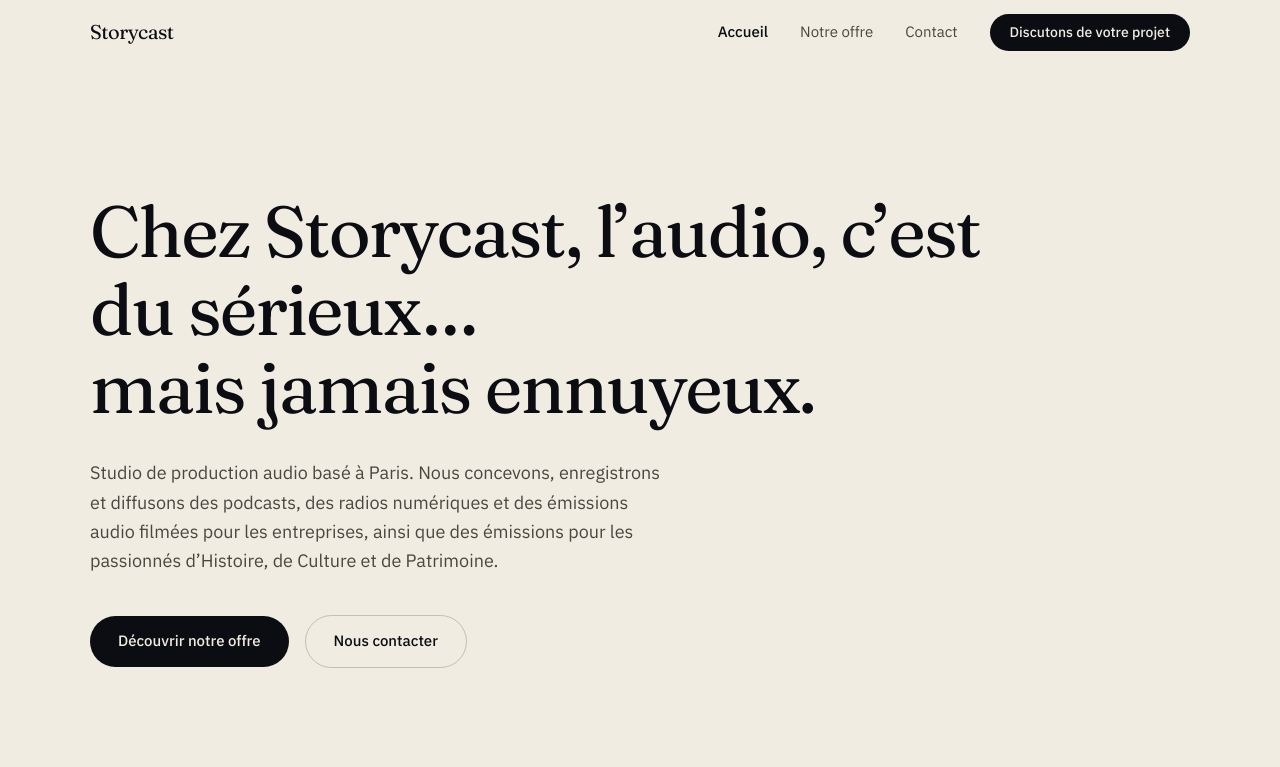
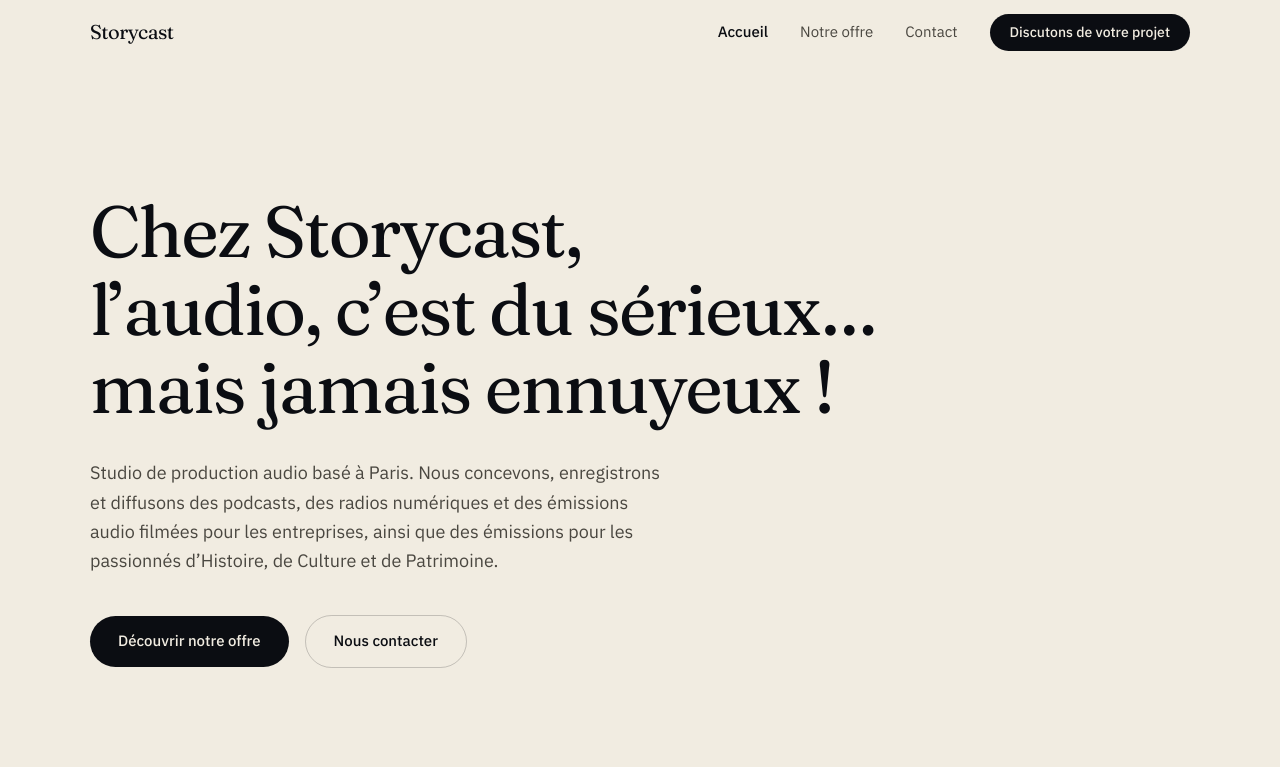
Before and after one commit to RichardFremder/storycast-site, a Next.js app: page / in a window 1280 px wide. Shown: the top 767 px of the page. Built offline with nearby package versions, Linux system fonts and the light colour scheme.

Commit message:
Add files via upload

```diff
--- a/src/app/page.tsx
+++ b/src/app/page.tsx
@@ -11,8 +11,9 @@ export default function HomePage() {
       <section className="relative overflow-hidden">
         <div className="container-edit pt-20 pb-16 md:pt-32 md:pb-24">
           <h1 className="max-w-4xl font-display text-[2.5rem] leading-[1.08] tracking-tight text-ink sm:text-6xl md:text-7xl">
-            Chez Storycast, l&rsquo;audio, c&rsquo;est du sérieux…
-            <br className="hidden md:block" /> mais jamais ennuyeux.
+            Chez Storycast,
+            <br /> l&rsquo;audio, c&rsquo;est du sérieux…
+            <br /> mais jamais ennuyeux !
           </h1>
           <p className="mt-8 max-w-xl text-[17px] leading-relaxed text-stone-70 md:text-lg">
             Studio de production audio basé à Paris. Nous concevons,
```
